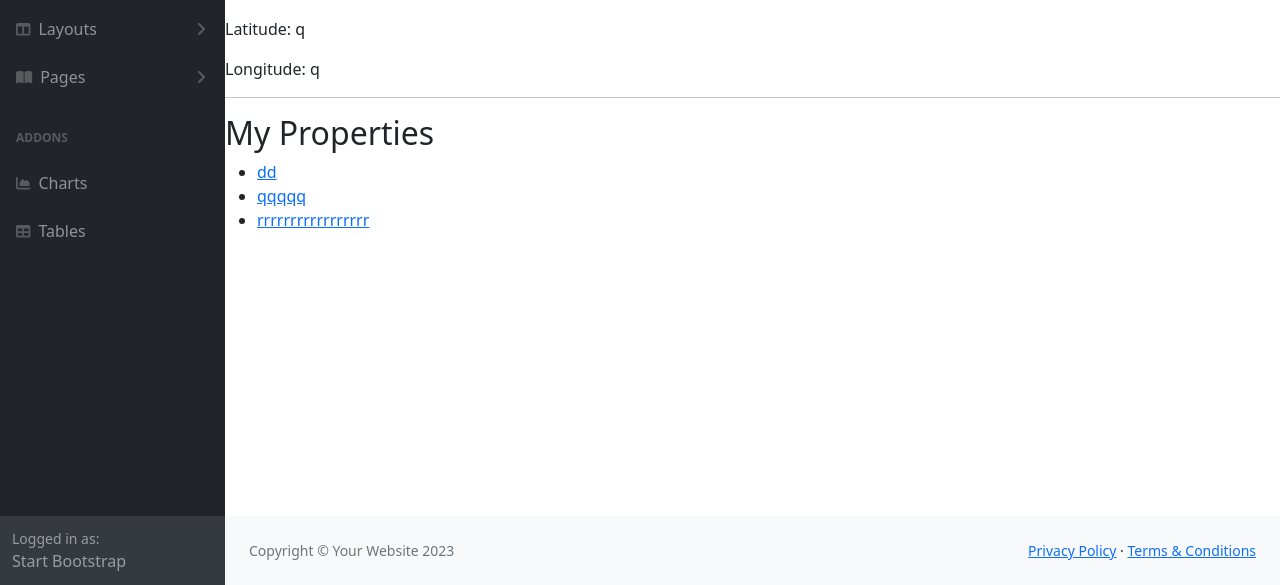
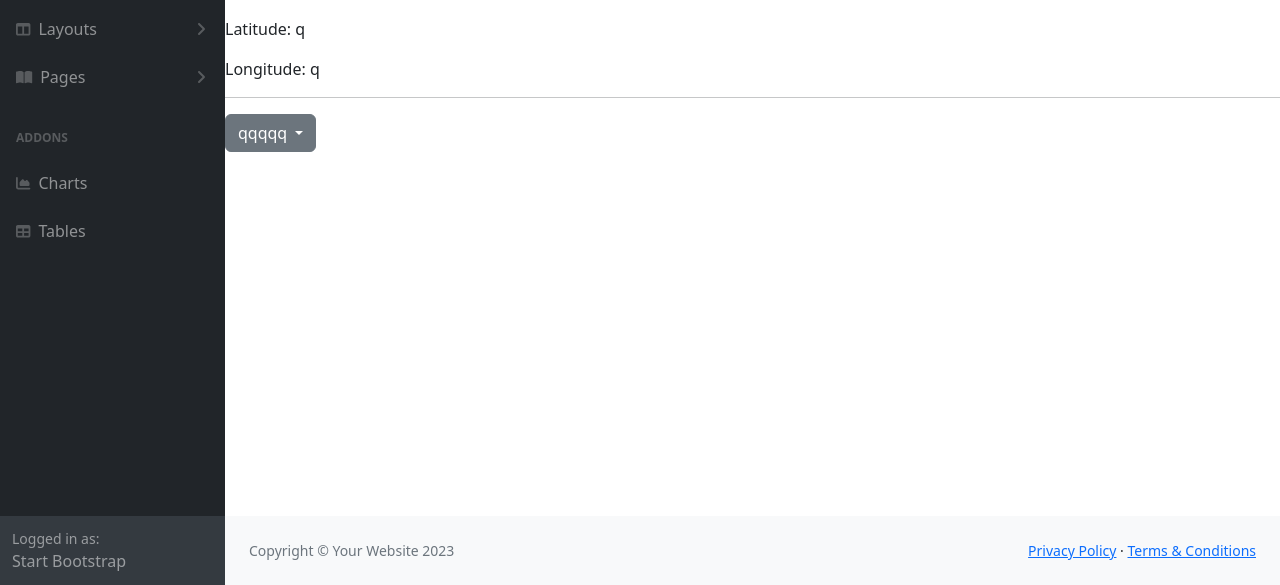
Before and after one commit to Rizque/Fergum, a Django app: a page that uses templates/main.html in a window 1280 px wide. Shown: the part 215-800 px from the top of the page. Run offline with Django 4.2, Linux system fonts and the light colour scheme; a user stored in the database is signed in; data comes from the database, SQL or seed files in the repository; both versions use the stored data as it was after the commit; some libraries are stand-ins or nearby versions.

Commit message:
main property

```diff
--- a/templates/main.html
+++ b/templates/main.html
@@ -30,7 +30,7 @@
   <body class="sb-nav-fixed">
     <nav class="sb-topnav navbar navbar-expand navbar-dark bg-dark">
       <!-- Navbar Brand-->
-      <a class="navbar-brand ps-3" href="index.html">Fergum</a>
+      <a class="navbar-brand ps-3" href="{% url 'home' %}">Fergum</a>
       <!-- Sidebar Toggle-->
       <button
         class="btn btn-link btn-sm order-1 order-lg-0 me-4 me-lg-0"
--- a/users/templates/users/main_property.html
+++ b/users/templates/users/main_property.html
@@ -1,6 +1,4 @@
-{% extends 'main.html' %}
-
-{% block content %}
+{% extends 'main.html' %} {% block content %}
 <h1>{{ chosen_property.name }}</h1>
 
 <p>City: {{ chosen_property.city }}</p>
@@ -9,24 +7,42 @@
 <p>Latitude: {{ chosen_property.latitude }}</p>
 <p>Longitude: {{ chosen_property.longitude }}</p>
 
-  <hr>
+<hr />
 
-  <h2>My Properties</h2>
-  <ul>
-    {% for property in properties %}
-      <li{% if property.id == chosen_property.id %} class="active"{% endif %}>
-        <a href="{% url 'main-property' property.id %}" onclick="updateUrl('{{ property.id }}');">
+<div class="dropdown">
+  <button
+    class="btn btn-secondary dropdown-toggle"
+    type="button"
+    id="dropdownMenuButton"
+    data-bs-toggle="dropdown"
+    aria-expanded="false"
+  >
+    {{ chosen_property.name }}
+  </button>
+  <ul class="dropdown-menu" aria-labelledby="dropdownMenuButton">
+    {% for property in properties %} {% if property.id != chosen_property.id %}
+    <li>
+      <a
+        class="dropdown-item"
+        href="{% url 'main-property' property.id %}"
+        onclick="updateUrl('{{ property.id }}');"
+      >
         {{ property.name }}
       </a>
     </li>
-    {% endfor %}
+    {% endif %} {% endfor %} {% if not properties|length %}
+    <li>
+      <a class="dropdown-item disabled"> No other properties </a>
+    </li>
+    {% endif %}
   </ul>
+</div>
 
 <script>
   function updateUrl(propertyId) {
     var url = new URL(window.location.href);
-      url.searchParams.set('property_id', propertyId);
-      history.replaceState(null, '', url);
+    url.searchParams.set("property_id", propertyId);
+    history.replaceState(null, "", url);
   }
 </script>
 {% endblock %}
--- a/users/views.py
+++ b/users/views.py
@@ -80,6 +80,7 @@
 #     properties = user_profile.property_set.all()
 #     return render(request, 'users/property_list.html', {'properties': properties})
 
+
 @login_required
 def home(request):
     user_profile = request.user.profile
@@ -89,7 +90,14 @@
     if pk:
         chosen_property = get_object_or_404(
             Property, pk=pk, owner=user_profile)
+        # convert pk to string and store in session
+        request.session['chosen_property'] = str(pk)
         return redirect('main-property', pk=pk)
+    elif 'chosen_property' in request.session:
+        chosen_property_pk = request.session['chosen_property']
+        chosen_property = get_object_or_404(
+            Property, pk=chosen_property_pk, owner=user_profile)
+        return redirect('main-property', pk=chosen_property_pk)
     elif properties:
         return redirect('main-property', pk=properties[0].pk)
     else:
@@ -104,6 +112,12 @@
     if pk:
         chosen_property = get_object_or_404(
             Property, pk=pk, owner=user_profile)
+        # convert pk to string and store in session
+        request.session['chosen_property'] = str(pk)
+    elif 'chosen_property' in request.session:
+        chosen_property_pk = request.session['chosen_property']
+        chosen_property = get_object_or_404(
+            Property, pk=chosen_property_pk, owner=user_profile)
     elif properties:
         chosen_property = properties[0]
     else:
@@ -113,6 +127,7 @@
         'chosen_property': chosen_property,
         'properties': properties,
     })
+
 
 # @login_required(login_url='login')
 
```
Also changed, not shown: db.sqlite3. Lines whose indentation alone changed are shown as unchanged.
